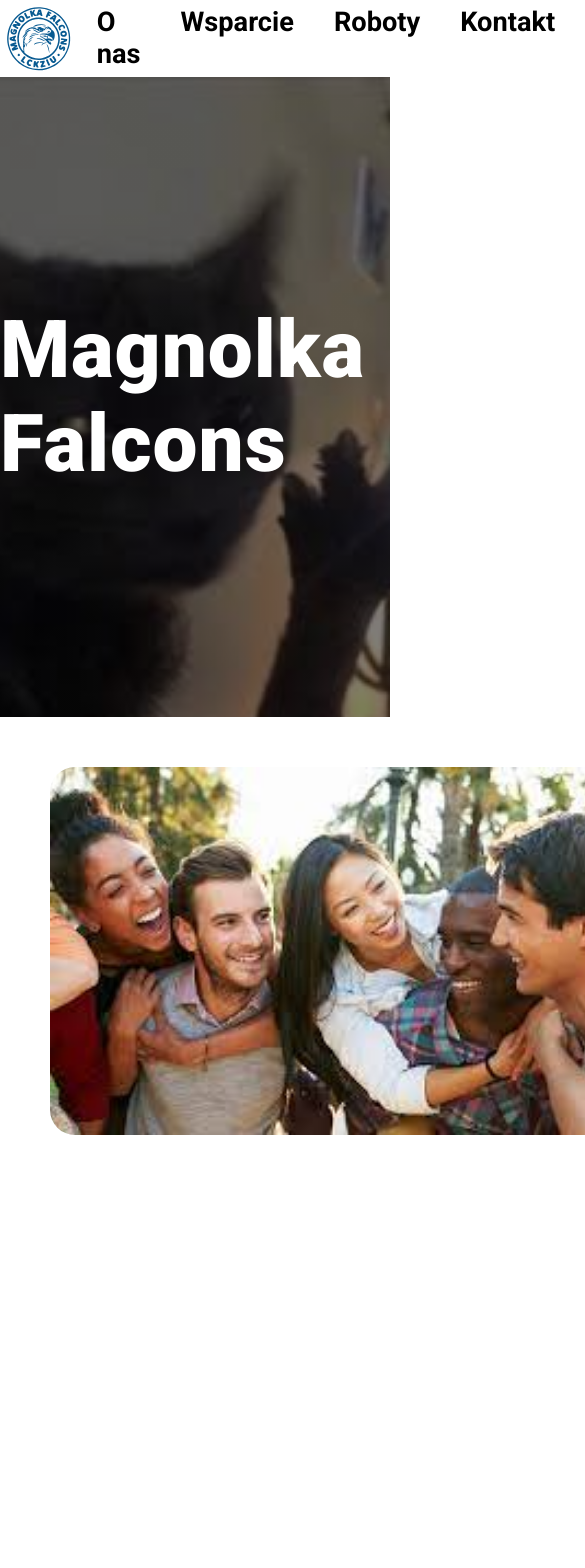
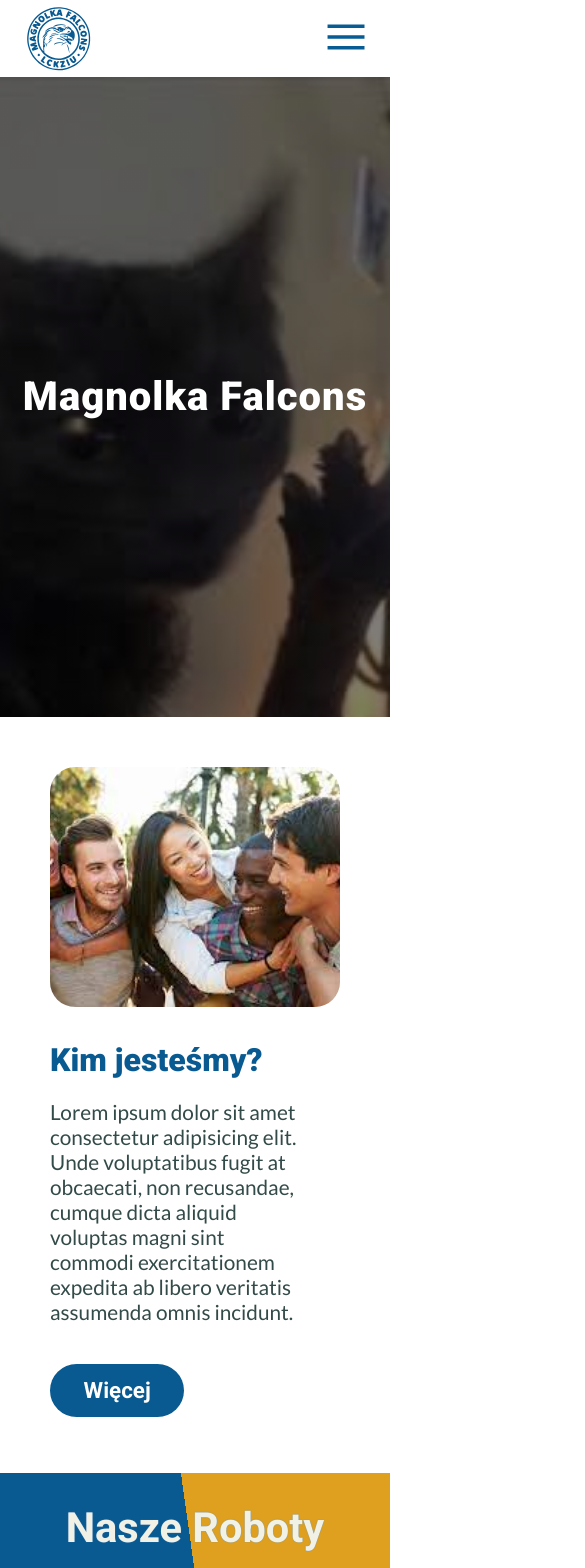
Before and after one commit to MrSoilder23/magnolka_falcons1, a React (Create React App) app: page / in a window 390 px wide. Shown: the top 1568 px of the page, 585 px wide, since content can reach past the window. Built offline with nearby package versions, Linux system fonts and the light colour scheme.

Commit message:
Add mobile config

```diff
--- a/public/index.html
+++ b/public/index.html
@@ -4,15 +4,15 @@
     <meta charset="utf-8" />
     <link rel="icon" href="%PUBLIC_URL%/favicon.ico" />
     <meta name="viewport" content="width=device-width, initial-scale=1" />
-    <meta name="theme-color" content="#000000" />
+    <meta name="theme-color" content="#fff" />
     <meta
       name="description"
       content="Web site created using create-react-app"
     />
     <link rel="apple-touch-icon" href="%PUBLIC_URL%/logo192.png" />
     <link rel="preconnect" href="https://fonts.googleapis.com">
-<link rel="preconnect" href="https://fonts.gstatic.com" crossorigin>
-<link href="https://fonts.googleapis.com/css2?family=Lato:ital,wght@0,400;0,700;1,400&family=Roboto:ital,wght@0,700;0,900;1,400&display=swap" rel="stylesheet">
+    <link rel="preconnect" href="https://fonts.gstatic.com" crossorigin>
+    <link href="https://fonts.googleapis.com/css2?family=Lato:ital,wght@0,400;0,700;1,400&family=Roboto:ital,wght@0,700;0,900;1,400&display=swap" rel="stylesheet">
     <!--
       manifest.json provides metadata used when your web app is installed on a
       user's mobile device or desktop. See https://developers.google.com/web/fundamentals/web-app-manifest/
--- a/src/components/Navbar.js
+++ b/src/components/Navbar.js
@@ -1,16 +1,26 @@
-import React from 'react'
+import React, {useState} from 'react'
 import './styles/Navbar.css'
 import { Link } from 'react-router-dom'
 import Logo from '../images/magnolkaPP2.svg'
+import Hamburger from '../images/hamburgerIcon.svg'
+
 
 function Navbar() {
+
+  const [openLinks, setOpenLinks] = useState(false)
+
+  const toggleNavbar = () => {
+    setOpenLinks(!openLinks);
+    console.log(openLinks)
+  };
+
   return (
     <div className='navbar'>
       <Link to='/' className='navImg'>
         <img src={Logo} alt="Magnolka Falcons" className='logoImg'/>
       </Link>
 
-      <div className="navList">
+      <div className="navList" id={openLinks ? "open" : "close"}>
         <li className='navItem'>
           <Link to='/about' className='navBtn'>
             O nas
@@ -26,12 +36,19 @@
             Roboty
           </Link>
         </li>
-        <li className='navItem'>
+        <li className='navItem' >
           <Link to='/contact' className='navBtn'>
             Kontakt
           </Link>
         </li>
       </div>
+
+      <div className='hamburger'>
+        <button className='hamburgerButton' onClick={toggleNavbar}>
+            <img src={Hamburger} alt="" />
+        </button>
+      </div>
+
     </div>
   )
 }
--- a/src/components/styles/AboutUsComponent.css
+++ b/src/components/styles/AboutUsComponent.css
@@ -58,3 +58,31 @@
 .aboutButton:hover {
     background-color: #548CC7;
 }
+
+@media only screen and (max-width: 800px) {
+    .aboutUsComp {
+        flex-direction: column;
+    }
+
+    .leftSide {
+        width: 100%;
+    }
+
+    .aboutUsImg {
+        height: 15rem;
+        width: 100%;
+        object-fit: cover;
+    }
+
+    .rightSide {
+        width: 90%;
+    }
+
+    .rightSide h2 {
+        font-size: 2rem;
+    }
+
+    .rightSide h3 {
+        font-size: 1.3rem;
+    }
+}
--- a/src/components/styles/HeroSection.css
+++ b/src/components/styles/HeroSection.css
@@ -18,3 +18,11 @@
     font-weight: 900;
     letter-spacing: 1px;
 }
+
+@media only screen and (max-width: 800px) {
+
+    .heroSection h1 {
+        font-size: 2.5rem;
+    }
+
+}
--- a/src/components/styles/Navbar.css
+++ b/src/components/styles/Navbar.css
@@ -20,6 +20,7 @@
 
 .navList {
     display: flex;
+    flex-direction: row;
 }
 
 .navItem {
@@ -31,3 +32,52 @@
 .navItem a {
     color: #000;
 }
+
+.hamburger {
+    display: none;
+}
+
+.hamburgerButton {
+    border: none;
+    background-color: #fff;
+    padding-right: 20px;
+
+}
+
+.hamburgerButton img {
+    filter: invert(21%) sepia(66%) saturate(3214%) hue-rotate(188deg) brightness(84%) contrast(94%);
+}
+
+.navItem {
+    display: inherit;
+}
+
+@media only screen and (max-width: 800px) {
+
+    .navbar #close .navItem{
+        display: none;
+    }
+
+    .navbar #open .navItem {
+        display: inherit;
+    }
+
+    .hamburger {
+        display: inherit;
+    }
+
+    .logoImg {
+        padding-left: 20px;
+    }
+
+    .navList {
+        flex-direction: column;
+        flex-wrap: wrap;
+
+    }
+
+    .navbar {
+        flex-wrap: wrap;
+        justify-content: space-between;
+    }
+}
--- a/src/components/styles/NewsComponent.css
+++ b/src/components/styles/NewsComponent.css
@@ -21,6 +21,8 @@
 
     width: 900px;
     padding-bottom: 40px;
+    padding-right: 20px;
+    padding-left: 20px;
 }
 
 .newsText {
@@ -59,10 +61,29 @@
 .newsImg {
     display: flex;
     padding-right: 30px;
-
 }
 
 .newsImg img {
     height: 160px;
     border-radius: 5px;
 }
+
+@media only screen and (max-width: 800px) {
+
+    .newsCard {
+        width: 90%;
+        flex-direction: column;
+    }
+
+    .newsImg {
+        padding-right: 0;
+        width: 100%;
+        display: inline;
+    }
+
+    .newsImg img {
+        object-fit: cover;
+        width: 100%;
+        height: 12rem;
+    }
+}
--- a/src/components/styles/OurRobotsComponent.css
+++ b/src/components/styles/OurRobotsComponent.css
@@ -4,6 +4,7 @@
     background-color: #5a8fc8;
     align-items: center;
     background: linear-gradient(82deg, #085a91 60%, #DEA01E 60%);
+    padding-bottom: 50px;
 }
 
 .ourRobotComp h1 {
@@ -20,13 +21,14 @@
     justify-content: space-evenly;
     width: 100%;
 
-    margin: 30px;
 }
 
 .robotLeftSide {
     width: 700px;
     display: flex;
     flex-direction: column;
+    padding-left: 20px;
+    padding-right: 20px;
 }
 
 .robotHeaders {
@@ -52,6 +54,7 @@
     font-weight: 500;
     font-size: 1.5rem;
     color: #fff;
+    padding-bottom: 20px;
 }
 
 .moreLink {
@@ -73,6 +76,24 @@
     text-decoration-skip-ink: none;
 }
 
+.robotRightSide {
+    display: flex;
+    align-items: center;
+    justify-content: center;
+}
+
 .robotRightSide img {
     height: 400px;
+    padding-right: 20px;
+    padding-left: 20px;
 }
+
+@media only screen and (max-width: 800px) {
+    .robotCard {
+        flex-direction: column-reverse;
+    }
+
+    .robotLeftSide {
+        width: 80%;
+    }
+}
--- a/src/components/styles/SupportUsComponent.css
+++ b/src/components/styles/SupportUsComponent.css
@@ -3,7 +3,7 @@
     background-color: #fff;
     flex-direction: column;
     align-items: center;
-    padding-bottom: 2rem;
+    padding-bottom: 50px;
 }
 
 .whyUsSection {
@@ -29,6 +29,7 @@
 .cardsList {
     display: flex;
     flex-direction: row;
+    justify-content: center;
 }
 
 .cardComp {
@@ -41,6 +42,10 @@
 
     margin: 20px;
     padding: 20px;
+
+    border-style: solid;
+    border-width: 1px 1px 1px 1px;
+    border-color: #f2f2f2;
 
     transition: ease-out .3s;
 }
@@ -82,3 +87,19 @@
 .cardComp:hover {
     transform: scale(1.1);
 }
+
+@media only screen and (max-width: 800px) {
+
+    .cardsList {
+        flex-direction: column;
+    }
+
+    .cardComp {
+        margin-left: 0;
+        margin-right: 0;
+    }
+
+    .cardComp:hover {
+        transform: scale(1);
+    }
+}
```
Also changed, not shown: src/images/hamburgerIcon.svg (added).
